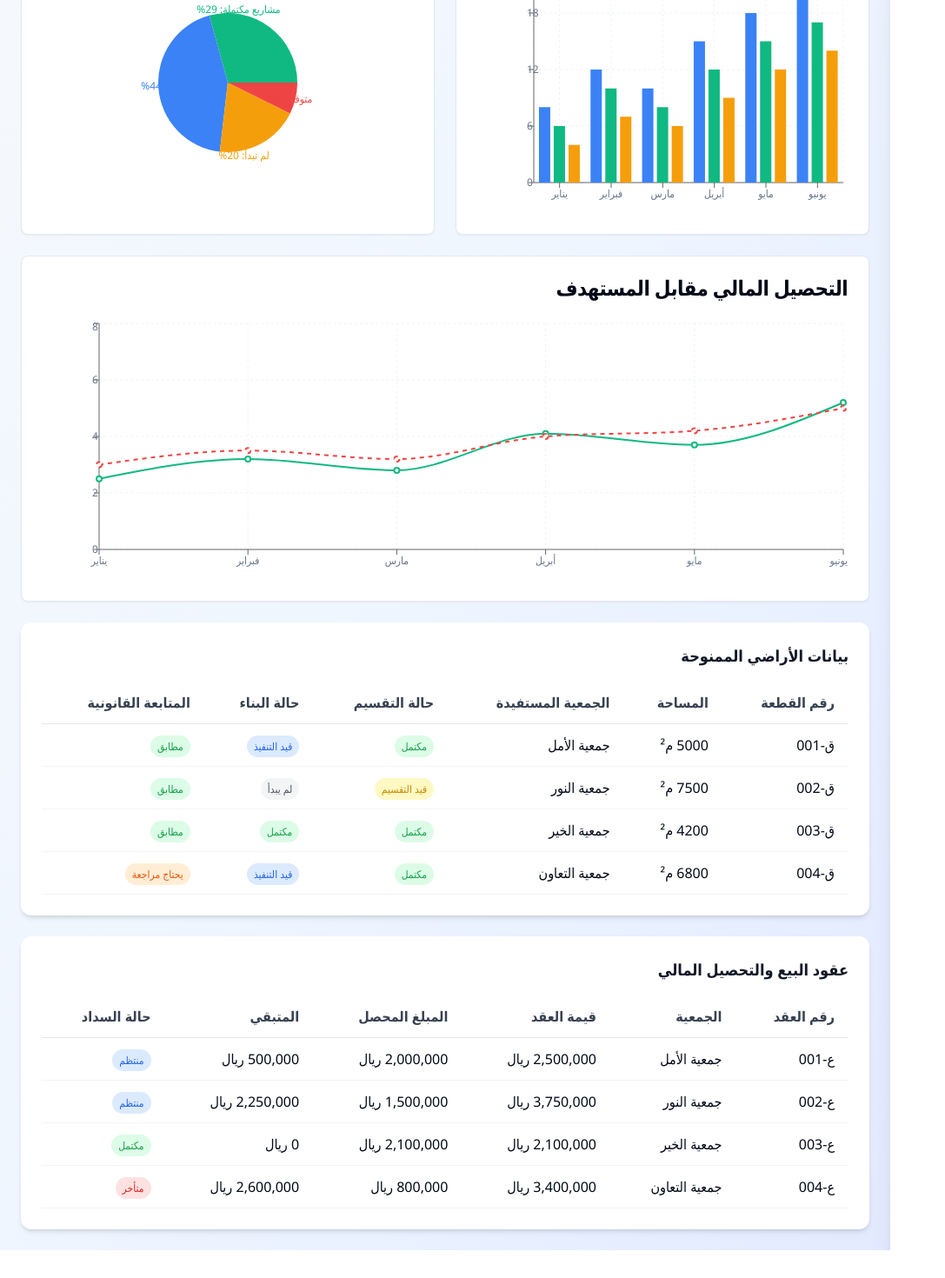
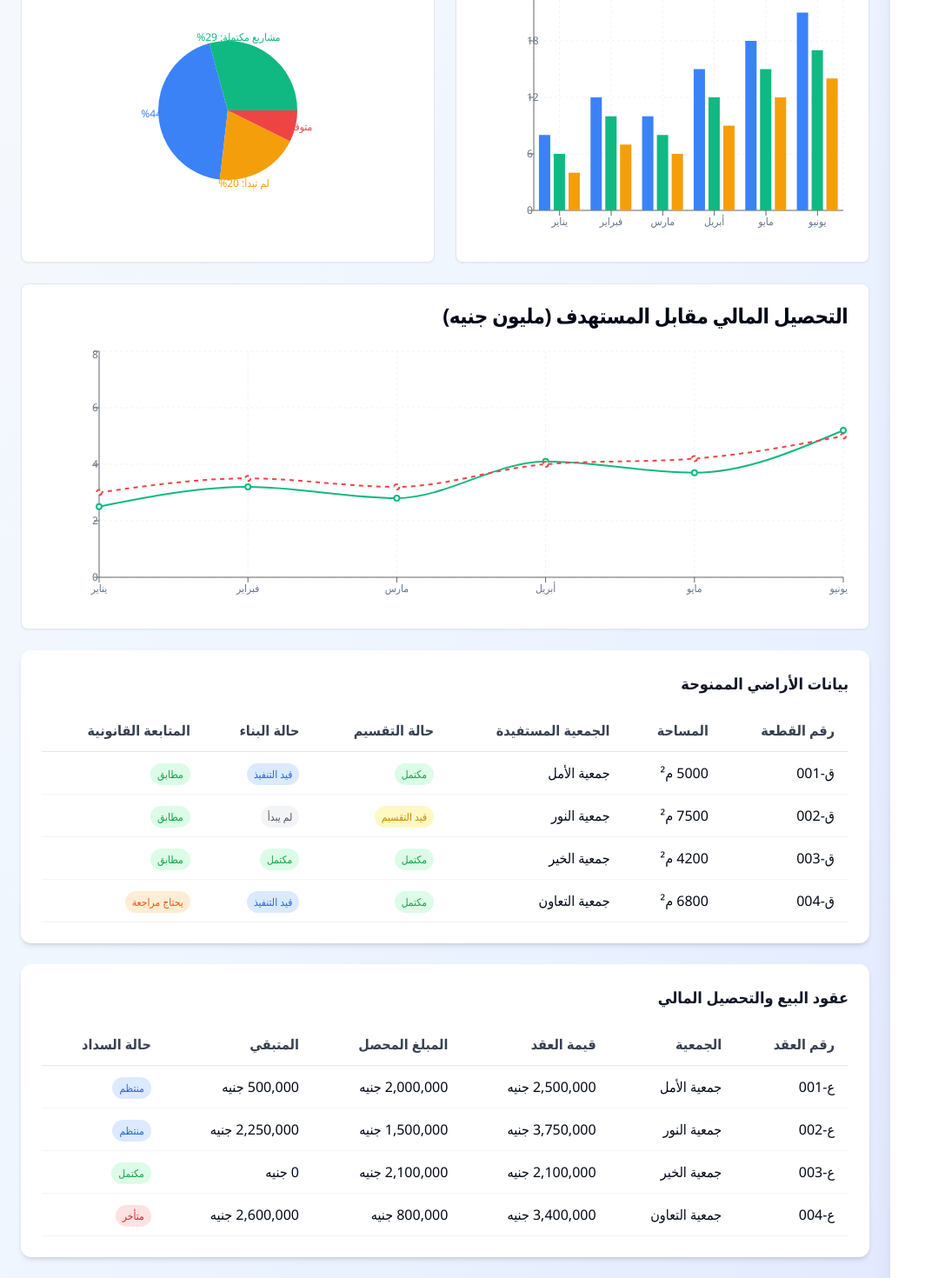
Before and after one commit to ahussiny/heya-insights-dashboard-190bd3f9, a React (Vite) app: page /association-lands in a window 1280 px wide. Shown: the part 919-2389 px from the top of the page at 87% size, without its empty margins (0-1087 px from the left). Before the commit the page ends 2357 px from the top, so only its background shows below. Built offline with nearby package versions, Linux system fonts and the light colour scheme; sample sign-in values are in the browser's storage.

Commit message:
Fix: Convert amounts to EGP
Converted all amounts to Egyptian Pounds across all screens and reports, with a focus on the Association Lands section.

```diff
--- a/src/components/ReportView.tsx
+++ b/src/components/ReportView.tsx
@@ -1,3 +1,4 @@
+
 import React from 'react';
 import { useNavigate, useSearchParams } from 'react-router-dom';
 import { Card, CardContent, CardHeader, CardTitle } from '@/components/ui/card';
@@ -53,11 +54,33 @@ const getReportData = (reportName: string, sector: string) => {
       { id: 'SOC004', name: 'جمعية الورود الإقليمية', type: 'إقليمية', region: 'أسوان', members: '95', activeProjects: '4', totalLands: '30 قطعة', status: 'نشطة' },
     ],
 
+    // تقارير أراضي الجمعيات
+    'أراضي الجمعيات-تقرير الأراضي الممنوحة': [
+      { id: 'L001', plot: 'ق-001', area: '5000 م²', association: 'جمعية الأندلس', grantDate: '2023-01-15', value: '2,500,000 جنيه', status: 'مكتملة', phase: 'التقسيم' },
+      { id: 'L002', plot: 'ق-002', area: '7500 م²', association: 'جمعية النور', grantDate: '2023-02-20', value: '3,750,000 جنيه', status: 'قيد التنفيذ', phase: 'البناء' },
+      { id: 'L003', plot: 'ق-003', area: '4200 م²', association: 'جمعية الخير', grantDate: '2023-03-10', value: '2,100,000 جنيه', status: 'مكتملة', phase: 'مكتمل' },
+    ],
+    'أراضي الجمعيات-تقرير التقسيمات': [
+      { id: 'D001', plot: 'ق-001', totalArea: '5000 م²', dividedUnits: '25 وحدة', unitArea: '200 م²', unitPrice: '100,000 جنيه', completionRate: '100%', approvalStatus: 'معتمد' },
+      { id: 'D002', plot: 'ق-002', totalArea: '7500 م²', dividedUnits: '30 وحدة', unitArea: '250 م²', unitPrice: '125,000 جنيه', completionRate: '75%', approvalStatus: 'قيد المراجعة' },
+      { id: 'D003', plot: 'ق-004', totalArea: '6800 م²', dividedUnits: '34 وحدة', unitArea: '200 م²', unitPrice: '95,000 جنيه', completionRate: '85%', approvalStatus: 'معتمد' },
+    ],
+    'أراضي الجمعيات-تقرير العقود والبيع': [
+      { id: 'C001', contract: 'ع-001', association: 'جمعية الأمل', value: '2,500,000 جنيه', collected: '2,000,000 جنيه', remaining: '500,000 جنيه', status: 'منتظم', dueDate: '2024-12-31' },
+      { id: 'C002', contract: 'ع-002', association: 'جمعية النور', value: '3,750,000 جنيه', collected: '1,500,000 جنيه', remaining: '2,250,000 جنيه', status: 'منتظم', dueDate: '2025-06-30' },
+      { id: 'C003', contract: 'ع-003', association: 'جمعية الخير', value: '2,100,000 جنيه', collected: '2,100,000 جنيه', remaining: '0 جنيه', status: 'مكتمل', dueDate: '2024-04-30' },
+    ],
+
     // تقارير القطاع المالي
     'القطاع المالي-تقرير التحصيلات': [
       { id: 'COL001', source: 'مبيعات الوحدات', amount: '2,500,000 جنيه', collectedAmount: '2,200,000 جنيه', pendingAmount: '300,000 جنيه', collectionRate: '88%', month: 'مايو 2024' },
       { id: 'COL002', source: 'مبيعات الأراضي', amount: '1,800,000 جنيه', collectedAmount: '1,650,000 جنيه', pendingAmount: '150,000 جنيه', collectionRate: '92%', month: 'مايو 2024' },
       { id: 'COL003', source: 'رسوم الجمعيات', amount: '450,000 جنيه', collectedAmount: '400,000 جنيه', pendingAmount: '50,000 جنيه', collectionRate: '89%', month: 'مايو 2024' },
+    ],
+    'القطاع المالي-تقرير الأقساط': [
+      { id: 'INS001', client: 'أحمد محمد علي', totalAmount: '500,000 جنيه', installmentAmount: '25,000 جنيه', paidInstallments: '8', remainingInstallments: '12', nextDue: '2024-07-01', status: 'منتظم' },
+      { id: 'INS002', client: 'فاطمة أحمد سالم', totalAmount: '750,000 جنيه', installmentAmount: '30,000 جنيه', paidInstallments: '15', remainingInstallments: '10', nextDue: '2024-07-15', status: 'منتظم' },
+      { id: 'INS003', client: 'محمد عبدالله سعيد', totalAmount: '400,000 جنيه', installmentAmount: '20,000 جنيه', paidInstallments: '12', remainingInstallments: '8', nextDue: '2024-06-25', status: 'متأخر' },
     ],
 
     // تقارير القطاع القانوني
@@ -95,7 +118,11 @@ const getTableHeaders = (reportName: string, sector: string) => {
     'الشؤون الإدارية-تقرير الحضور': ['رقم الموظف', 'اسم الموظف', 'القسم', 'الحضور', 'الغياب', 'التأخير', 'الإضافي', 'الشهر'],
     'الشؤون الإدارية-تقرير الرواتب': ['رقم الراتب', 'الموظف', 'المنصب', 'الراتب الأساسي', 'البدلات', 'الخصومات', 'صافي الراتب', 'الشهر'],
     'قطاع التعاون-تقرير الجمعيات': ['رقم الجمعية', 'اسم الجمعية', 'النوع', 'المنطقة', 'عدد الأعضاء', 'المشاريع النشطة', 'إجمالي الأراضي', 'الحالة'],
+    'أراضي الجمعيات-تقرير الأراضي الممنوحة': ['رقم الأرض', 'رقم القطعة', 'المساحة', 'الجمعية المستفيدة', 'تاريخ المنح', 'القيمة', 'الحالة', 'المرحلة'],
+    'أراضي الجمعيات-تقرير التقسيمات': ['رقم التقسيم', 'رقم القطعة', 'إجمالي المساحة', 'الوحدات المقسمة', 'مساحة الوحدة', 'سعر الوحدة', 'نسبة الإنجاز', 'حالة الاعتماد'],
+    'أراضي الجمعيات-تقرير العقود والبيع': ['رقم العقد', 'رقم العقد', 'الجمعية', 'قيمة العقد', 'المبلغ المحصل', 'المتبقي', 'الحالة', 'تاريخ الاستحقاق'],
     'القطاع المالي-تقرير التحصيلات': ['رقم التحصيل', 'مصدر الإيراد', 'المبلغ المستحق', 'المبلغ المحصل', 'المبلغ المعلق', 'نسبة التحصيل', 'الشهر'],
+    'القطاع المالي-تقرير الأقساط': ['رقم القسط', 'العميل', 'إجمالي المبلغ', 'قيمة القسط', 'الأقساط المسددة', 'الأقساط المتبقية', 'تاريخ الاستحقاق', 'الحالة'],
     'القطاع القانوني-تقرير القضايا': ['رقم القضية', 'نوع القضية', 'الطرف الآخر', 'المبلغ', 'الحالة', 'المحكمة', 'التاريخ'],
     'قطاع المشروعات-تقرير حالة المشاريع': ['رقم المشروع', 'اسم المشروع', 'المقاول', 'نسبة الإنجاز', 'الميزانية', 'المصروف', 'الحالة', 'تاريخ الانتهاء المتوقع'],
     'default': ['الرقم', 'الاسم', 'القيمة', 'الحالة', 'التاريخ']
@@ -166,11 +193,11 @@ export const ReportView = () => {
                 <TableRow key={index}>
                   {Object.values(item).map((value, cellIndex) => (
                     <TableCell key={cellIndex} className={cellIndex === 0 ? "font-medium" : ""}>
-                      {String(value) === 'مكتمل' || String(value) === 'مباعة' || String(value) === 'نشطة' || String(value) === 'محلولة' || String(value) === 'معتمد' ? (
+                      {String(value) === 'مكتمل' || String(value) === 'مباعة' || String(value) === 'نشطة' || String(value) === 'محلولة' || String(value) === 'معتمد' || String(value) === 'منتظم' || String(value) === 'مكتملة' ? (
                         <span className="px-2 py-1 rounded-full text-xs font-medium bg-green-100 text-green-800">
                           {String(value)}
                         </span>
-                      ) : String(value) === 'قيد التنفيذ' || String(value) === 'محجوزة' || String(value) === 'مراجعة' || String(value) === 'قيد النظر' || String(value) === 'متاحة' ? (
+                      ) : String(value) === 'قيد التنفيذ' || String(value) === 'محجوزة' || String(value) === 'مراجعة' || String(value) === 'قيد النظر' || String(value) === 'متاحة' || String(value) === 'قيد المراجعة' ? (
                         <span className="px-2 py-1 rounded-full text-xs font-medium bg-yellow-100 text-yellow-800">
                           {String(value)}
                         </span>
@@ -191,7 +218,7 @@ export const ReportView = () => {
           <div className="mt-6 p-4 bg-gray-50 rounded-lg">
             <h4 className="font-semibold text-gray-900 mb-2">ملاحظات التقرير:</h4>
             <p className="text-gray-600 text-sm">
-              هذا تقرير {reportName} الخاص بـ{sector}. البيانات المعروضة تعكس الوضع الحالي للقطاع وتحديثاتها تتم بشكل دوري.
+              هذا تقرير {reportName} الخاص بـ{sector}. البيانات المعروضة تعكس الوضع الحالي للقطاع وتحديثاتها تتم بشكل دوري. جميع المبالغ مدرجة بالجنيه المصري.
             </p>
           </div>
         </CardContent>
--- a/src/components/charts/AssociationLandsChart.tsx
+++ b/src/components/charts/AssociationLandsChart.tsx
@@ -86,7 +86,7 @@ export const AssociationLandsChart = () => {
 
       <Card className="lg:col-span-2">
         <CardHeader>
-          <CardTitle>التحصيل المالي مقابل المستهدف</CardTitle>
+          <CardTitle>التحصيل المالي مقابل المستهدف (مليون جنيه)</CardTitle>
         </CardHeader>
         <CardContent>
           <ChartContainer config={chartConfig} className="h-[300px] w-full">
@@ -95,8 +95,8 @@ export const AssociationLandsChart = () => {
               <XAxis dataKey="month" />
               <YAxis />
               <ChartTooltip content={<ChartTooltipContent />} />
-              <Line type="monotone" dataKey="collected" stroke="#10b981" name="المحصل (مليون ريال)" strokeWidth={2} />
-              <Line type="monotone" dataKey="target" stroke="#ef4444" name="المستهدف (مليون ريال)" strokeWidth={2} strokeDasharray="5 5" />
+              <Line type="monotone" dataKey="collected" stroke="#10b981" name="المحصل (مليون جنيه)" strokeWidth={2} />
+              <Line type="monotone" dataKey="target" stroke="#ef4444" name="المستهدف (مليون جنيه)" strokeWidth={2} strokeDasharray="5 5" />
             </LineChart>
           </ChartContainer>
         </CardContent>
--- a/src/pages/AssociationLandsPage.tsx
+++ b/src/pages/AssociationLandsPage.tsx
@@ -51,7 +51,7 @@ export const AssociationLandsPage = () => {
       <div className="grid grid-cols-1 md:grid-cols-2 lg:grid-cols-4 gap-6">
         <StatCard
           title="قيمة البيع"
-          value="45.2 مليون"
+          value="45.2 مليون جنيه"
           change="22%"
           changeType="increase"
           icon={DollarSign}
@@ -170,9 +170,9 @@ export const AssociationLandsPage = () => {
                 <tr key={index} className="border-b border-gray-100 hover:bg-gray-50">
                   <td className="py-3 px-4 font-medium">{contract.contract}</td>
                   <td className="py-3 px-4">{contract.association}</td>
-                  <td className="py-3 px-4">{contract.value} ريال</td>
-                  <td className="py-3 px-4">{contract.collected} ريال</td>
-                  <td className="py-3 px-4">{contract.remaining} ريال</td>
+                  <td className="py-3 px-4">{contract.value} جنيه</td>
+                  <td className="py-3 px-4">{contract.collected} جنيه</td>
+                  <td className="py-3 px-4">{contract.remaining} جنيه</td>
                   <td className="py-3 px-4">
                     <span className={`px-2 py-1 rounded-full text-xs font-medium ${
                       contract.status === 'مكتمل' ? 'bg-green-100 text-green-600' :
```
